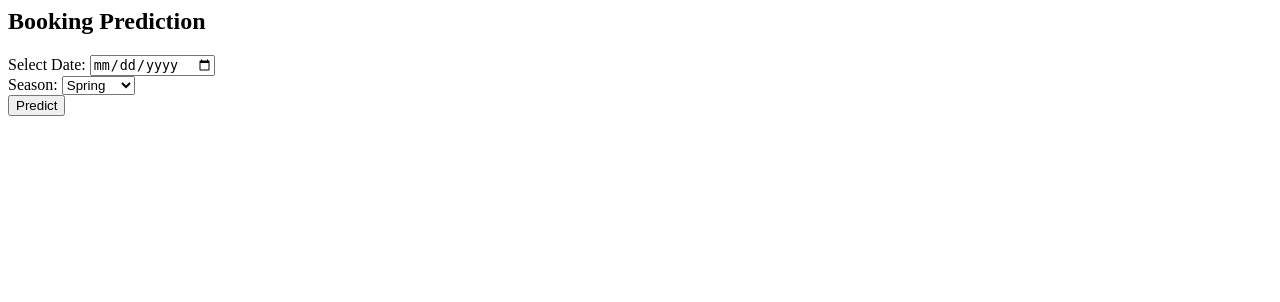
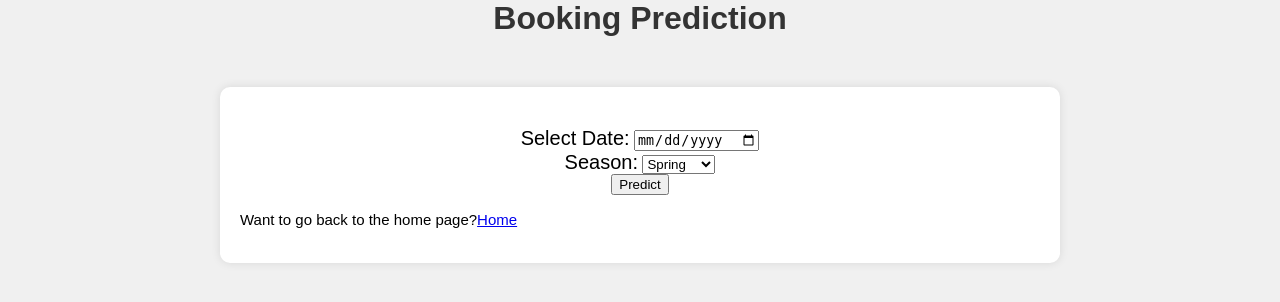
Before and after one commit to tabledrop/Hotel-Booking-Fullstack, a Flask app: page /predict in a window 1280 px wide. Shown: the top 302 px of the page. Run offline with Flask 3, Linux system fonts and the light colour scheme.

Commit message:
changes to add the css

```diff
--- a/templates/predict.html
+++ b/templates/predict.html
@@ -1,4 +1,7 @@
-<h2>Booking Prediction</h2>
+<h1>Booking Prediction</h1>
+<link rel="stylesheet" type="text/css" href="Booking-Style.css">
+<body>
+<div class="container">
     <form method="POST" action="/predict" id="predictionForm">
         <label for="selectedDate">Select Date:</label>
         <input type="date" id="selectedDate" name="selectedDate" required>
@@ -19,6 +22,7 @@
 
         <input type="submit" value="Predict">
     </form>
+    <p>Want to go back to the home page?<a href="/">Home</a></p>
 </div>
 
 <script>
--- a/templates/result.html
+++ b/templates/result.html
@@ -1,5 +1,6 @@
 <!doctype html>
 <html lang="en">
+<link rel="stylesheet" type="text/css" href="Booking-Style.css">
     <head>
         <meta charset="UTF-8" />
         <meta name="viewport" content="width=device-width, initial-scale=1.0" />
```
Lines whose indentation alone changed are shown as unchanged.
